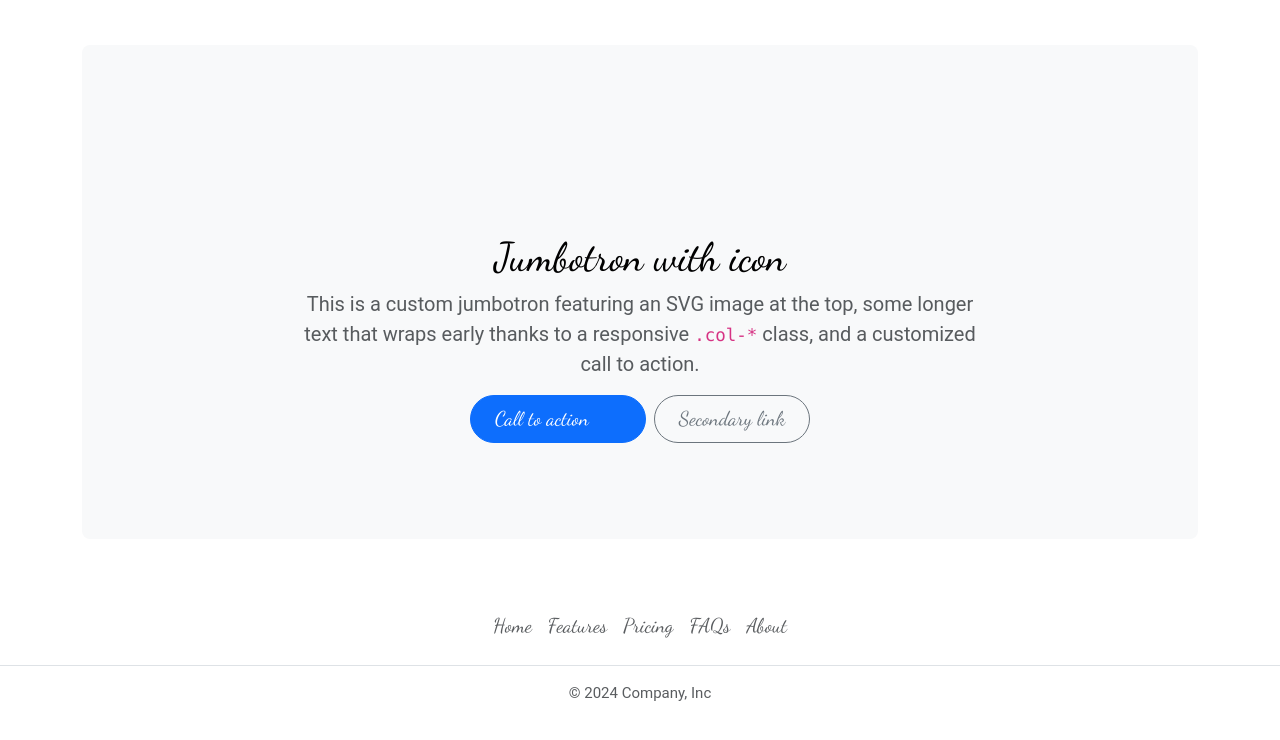
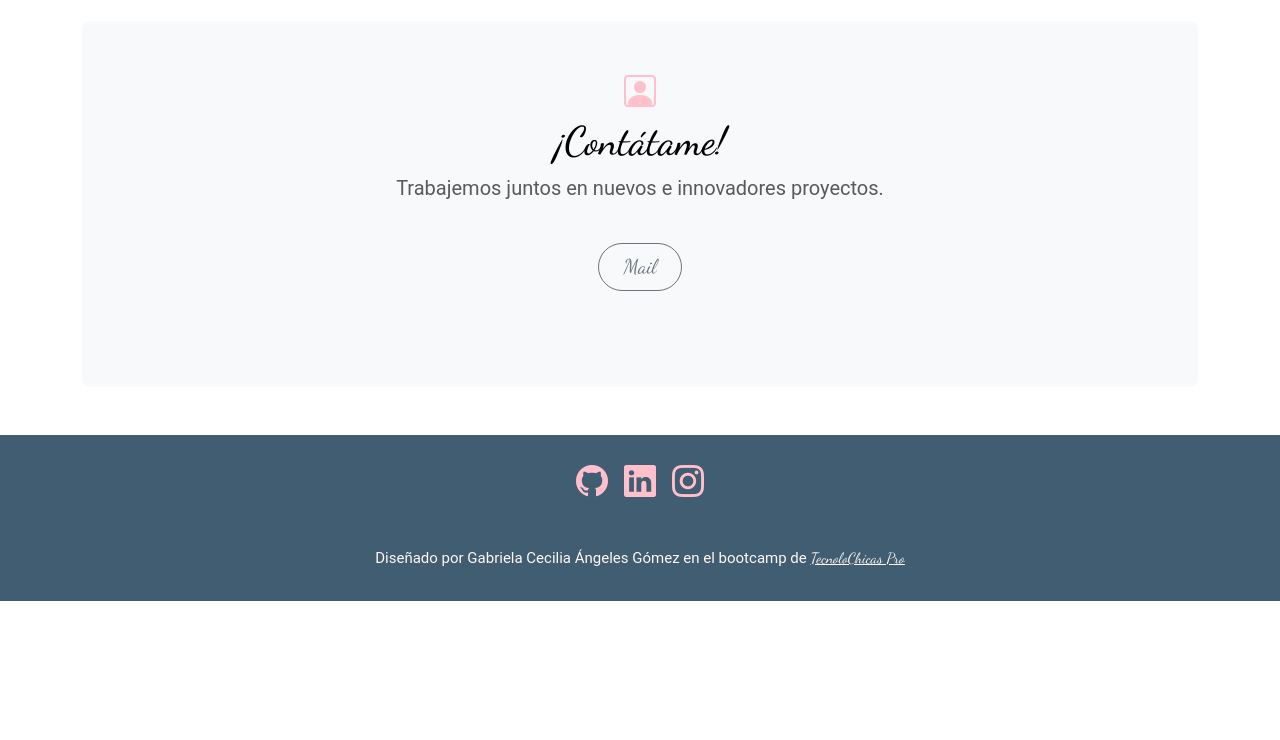
Before and after one commit to Cecilia011/Cecilia011.github.io, a plain HTML site: page index.html in a window 1280 px wide. Shown: the part 2477-3217 px from the top of the page. After the commit the page ends 3102 px from the top, so only its background shows below. Drawn offline with nearby package versions, Linux system fonts and the light colour scheme.

Commit message:
Add files via upload
Upload de todos los archivps

```diff
--- a/index.html
+++ b/index.html
@@ -17,7 +17,7 @@
 <link rel="preconnect" href="https://fonts.gstatic.com" crossorigin>
 <link href="https://fonts.googleapis.com/css2?family=Dancing+Script:wght@400..700&family=Dosis:wght@200..800&family=Jost:ital,wght@0,100..900;1,100..900&display=swap" rel="stylesheet">
 
-.<!--iconos bootstrap-->
+<!--iconos bootstrap-->
 
 <link rel=
 "stylesheet"
@@ -27,6 +27,7 @@ href
 >
     <link rel="stylesheet" href="style.css">
 
+<link rel="shortcut icon" href="/assets/code-slash.svg" type="image/x-icon">
     <title>Cecilia Angeles</title>
 </head>
 
@@ -76,7 +77,7 @@ href
           <div class="col d-flex align-items-start">
             <div
               class="icon-square d-inline-flex align-items-center justify-content-center fs-4 flex-shrink-0 me-3">
-              <svg xmlns="http://www.w3.org/2000/svg" width="18" height="20" fill="currentColor" class="bi bi-laptop" viewBox="0 0 16 16">
+              <svg xmlns="http://www.w3.org/2000/svg" width="18" height="20" fill="currentColor" class="bi bi-laptop icono-habilidades" viewBox="0 0 16 16">
                 <path d="M13.5 3a.5.5 0 0 1 .5.5V11H2V3.5a.5.5 0 0 1 .5-.5zm-11-1A1.5 1.5 0 0 0 1 3.5V12h14V3.5A1.5 1.5 0 0 0 13.5 2zM0 12.5h16a1.5 1.5 0 0 1-1.5 1.5h-13A1.5 1.5 0 0 1 0 12.5"/>
               </svg>
               </svg>
@@ -90,7 +91,7 @@ href
           </div>
           <div class="col d-flex align-items-start">
             <div>
-              <svg xmlns="http://www.w3.org/2000/svg" width="20" height="16" fill="currentColor" class="bi bi-book" viewBox="0 0 16 16">
+              <svg xmlns="http://www.w3.org/2000/svg" width="20" height="16" fill="currentColor" class="bi bi-book icono-habilidades" viewBox="0 0 16 16">
                 <path d="M1 2.828c.885-.37 2.154-.769 3.388-.893 1.33-.134 2.458.063 3.112.752v9.746c-.935-.53-2.12-.603-3.213-.493-1.18.12-2.37.461-3.287.811zm7.5-.141c.654-.689 1.782-.886 3.112-.752 1.234.124 2.503.523 3.388.893v9.923c-.918-.35-2.107-.692-3.287-.81-1.094-.111-2.278-.039-3.213.492zM8 1.783C7.015.936 5.587.81 4.287.94c-1.514.153-3.042.672-3.994 1.105A.5.5 0 0 0 0 2.5v11a.5.5 0 0 0 .707.455c.882-.4 2.303-.881 3.68-1.02 1.409-.142 2.59.087 3.223.877a.5.5 0 0 0 .78 0c.633-.79 1.814-1.019 3.222-.877 1.378.139 2.8.62 3.681 1.02A.5.5 0 0 0 16 13.5v-11a.5.5 0 0 0-.293-.455c-.952-.433-2.48-.952-3.994-1.105C10.413.809 8.985.936 8 1.783"/>
               </svg>
               <svg class="bi" width="2em" height="5em">
@@ -106,7 +107,7 @@ href
           </div>
           <div class="col d-flex align-items-start">
             <div>
-              <svg xmlns="http://www.w3.org/2000/svg" width="20" height="20" fill="currentColor" class="bi bi-person" viewBox="0 0 16 16">
+              <svg xmlns="http://www.w3.org/2000/svg" width="20" height="20" fill="currentColor" class="bi bi-person icono-habilidades" viewBox="0 0 16 16">
                 <path d="M8 8a3 3 0 1 0 0-6 3 3 0 0 0 0 6m2-3a2 2 0 1 1-4 0 2 2 0 0 1 4 0m4 8c0 1-1 1-1 1H3s-1 0-1-1 1-4 6-4 6 3 6 4m-1-.004c-.001-.246-.154-.986-.832-1.664C11.516 10.68 10.289 10 8 10s-3.516.68-4.168 1.332c-.678.678-.83 1.418-.832 1.664z"/>
               </svg>
               <svg class="bi" width="2em" height="4em">
@@ -162,7 +163,7 @@ href
     </section>
 
     <section id="testimonios">
-     <h2 class="pb-2 mb-5 border-bottom">Testimonios</h2>
+      <h2 class="pb-2 mb-5 border-bottom">Testimonios</h2>
       <div id="carouselExampleAutoplaying" class="carousel slide" data-bs-ride="carousel">
         <div class="carousel-inner">
           <!-- Card carousel -->
@@ -226,43 +227,44 @@ href
     </section>
     </section>
 
+
 <section id="contacto">
   <div class="container my-5">
     <div class="p-5 text-center bg-body-tertiary rounded-3">
-      <svg class="bi mt-4 mb-3" style="color: var(--bs-indigo);" width="100" height="100">
-        <use xlink:href="#bootstrap"></use>
-      </svg>
-      <h1 class="text-body-emphasis">Jumbotron with icon</h1>
+      <i class="bi bi-person-square icono-contacto" ></i>
+      <h1 class="text-body-emphasis">¡Contátame!</h1>
       <p class="col-lg-8 mx-auto fs-5 text-muted">
-        This is a custom jumbotron featuring an SVG image at the top, some longer text that wraps early thanks to a
-        responsive <code>.col-*</code> class, and a customized call to action.
+       Trabajemos juntos en nuevos e innovadores proyectos.
       </p>
+      <br>
       <div class="d-inline-flex gap-2 mb-5">
-        <button class="d-inline-flex align-items-center btn btn-primary btn-lg px-4 rounded-pill" type="button">
-          Call to action
-          <svg class="bi ms-2" width="24" height="24">
-            <use xlink:href="#arrow-right-short"></use>
-          </svg>
-        </button>
-        <button class="btn btn-outline-secondary btn-lg px-4 rounded-pill" type="button">
-          Secondary link
-        </button>
+        <a href="mailto:gabrielaceciliangelesgomez@gmail.com">
+          <button class="btn btn-outline-secondary btn-lg px-4 rounded-pill" type="button">
+            Mail
+          </button>
+        </a>
       </div>
     </div>
   </div>
-</section>
- </main>
+
+
+
+    </section>
+
+
+  </main>
+
 
   <footer class="py-3 my-4">
-    <ul class="nav justify-content-center border-bottom pb-3 mb-3">
-      <li class="nav-item"><a href="#" class="nav-link px-2 text-body-secondary">Home</a></li>
-      <li class="nav-item"><a href="#" class="nav-link px-2 text-body-secondary">Features</a></li>
-      <li class="nav-item"><a href="#" class="nav-link px-2 text-body-secondary">Pricing</a></li>
-      <li class="nav-item"><a href="#" class="nav-link px-2 text-body-secondary">FAQs</a></li>
-      <li class="nav-item"><a href="#" class="nav-link px-2 text-body-secondary">About</a></li>
+    <ul class="nav justify-content-center  pb-3 mb-3">
+      <li class="nav-item"><a href="https://cecilia011.github.io" target="_blank" class="nav-link px-2 text-body-secondary"><i class="bi bi-github icono-contacto"></i></a></li>
+      <li class="nav-item icono-contacto"><a href="#" target="_blank" class="nav-link px-2 text-body-secondary"><i class="bi bi-linkedin icono-contacto"></i></a></li>
+      <li class="nav-item icono-contacto"><a href="#" class="nav-link px-2 text-body-secondary"><i class="bi bi-instagram icono-contacto"></i></a></li>
     </ul>
-    <p class="text-center text-body-secondary">© 2024 Company, Inc</p>
+    <p class="text-center texto-footer" >Diseñado por Gabriela Cecilia Ángeles Gómez en el bootcamp de <a href="https://tecnolochicas.mx/" target="_blank">TecnoloChicas Pro</a></p>
   </footer>
+
+
 
   <!-- Script Bootrap -->
   <script src="https://cdn.jsdelivr.net/npm/bootstrap@5.3.3/dist/js/bootstrap.bundle.min.js"
--- a/style.css
+++ b/style.css
@@ -93,3 +93,19 @@ header span{
     position: relative;
     z-index: 2;
 }
+
+.icono-contacto{
+    font-size: 2rem;
+    color: pink;
+}
+
+/*El atributo container hace que el tamaño del objeto se acomode en la pagina*/
+
+footer{
+    background-color: #405D72;
+    color: #FFF8F3;
+}
+
+footer p a{
+    color: #FFF8F3;
+}
```
Also changed, not shown: assets/code-slash.svg (added).
